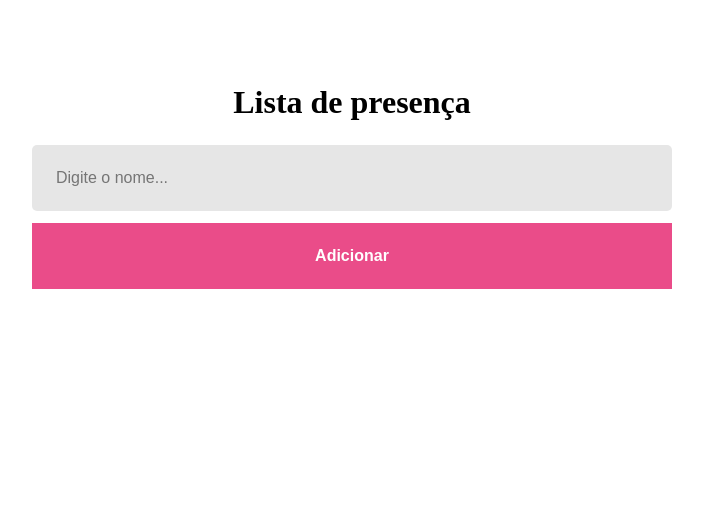
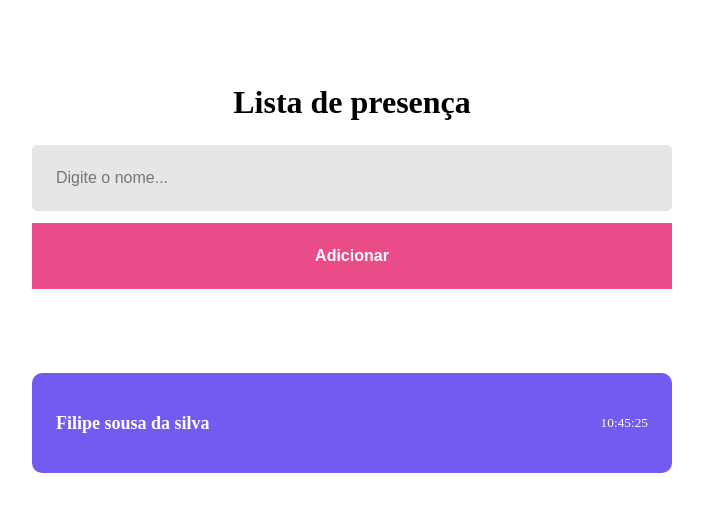
Before and after one commit to euFilpeSilva/app-lista-de-presen-a, a React (Vite) app: page / in a window 1280 px wide. Shown: the top 512 px of the page, without its empty margins (288-991 px from the left). Built offline with nearby package versions, Linux system fonts and the light colour scheme.

Commit message:
implementando card e stilizando

```diff
--- a/index.html
+++ b/index.html
@@ -3,6 +3,10 @@
   <head>
     <meta charset="UTF-8" />
     <meta name="viewport" content="width=device-width, initial-scale=1.0" />
+    <link rel="preconnect" href="https://fonts.googleapis.com">
+    <link rel="preconnect" href="https://fonts.gstatic.com" crossorigin>
+    <link href="https://fonts.googleapis.com/css2?family=Roboto:wght@400;500;700&display=swap" rel="stylesheet">
+
     <title>Aplicação- lista de presença</title>
   </head>
   <body>
--- /dev/null
+++ b/src/components/Card/index.jsx
@@ -0,0 +1,10 @@
+import './style.css';
+
+export default function Card() {
+    return(
+        <div className="card">
+            <strong>Filipe sousa da silva</strong>
+            <small>10:45:25</small>
+        </div>
+    )
+}
--- /dev/null
+++ b/src/components/Card/style.css
@@ -0,0 +1,19 @@
+.card {
+    height: 100px;
+    width: 50%;
+
+    background: #735bf2;
+    color: #fff;
+
+    border-radius: 10px;
+    margin-bottom:20px;
+
+    display: flex;
+    align-items: center;
+    justify-content: space-between;
+    padding: 24px;
+}
+
+.card strong {
+    font-size: 18px;
+}
--- a/src/main.jsx
+++ b/src/main.jsx
@@ -1,6 +1,6 @@
 import React from 'react';
 import ReactDOM from 'react-dom/client';
-import Home from './pages/Home/Home';
+import Home from './pages/Home/Index';
 import './styles/global.css';
 
 ReactDOM.createRoot(document.getElementById('root')).render(
--- a/src/pages/Home/Home.jsx
+++ b/src/pages/Home/index.jsx
@@ -1,4 +1,5 @@
-import './Home.css'
+import './style.css'
+import Card from '../../components/Card';
 
 export default function Home() {
 
@@ -7,6 +8,7 @@
       <h1>Lista de presença</h1>
       <input type="text" placeholder="Digite o nome..."></input>
       <button type="button">Adicionar</button>
+      <Card/>
     </div>
   )
 }
--- a/src/styles/global.css
+++ b/src/styles/global.css
@@ -3,3 +3,10 @@
     padding: 0;
     box-sizing: border-box;
 }
+
+body, input, button {
+    font-size: 16px;
+    font-family; 'Roboto', sans-serif;
+
+    -webkit-font-smoothing: antialiased;
+}
```
Also changed, not shown: src/pages/Home/style.css (renamed from src/pages/Home/Home.css).
